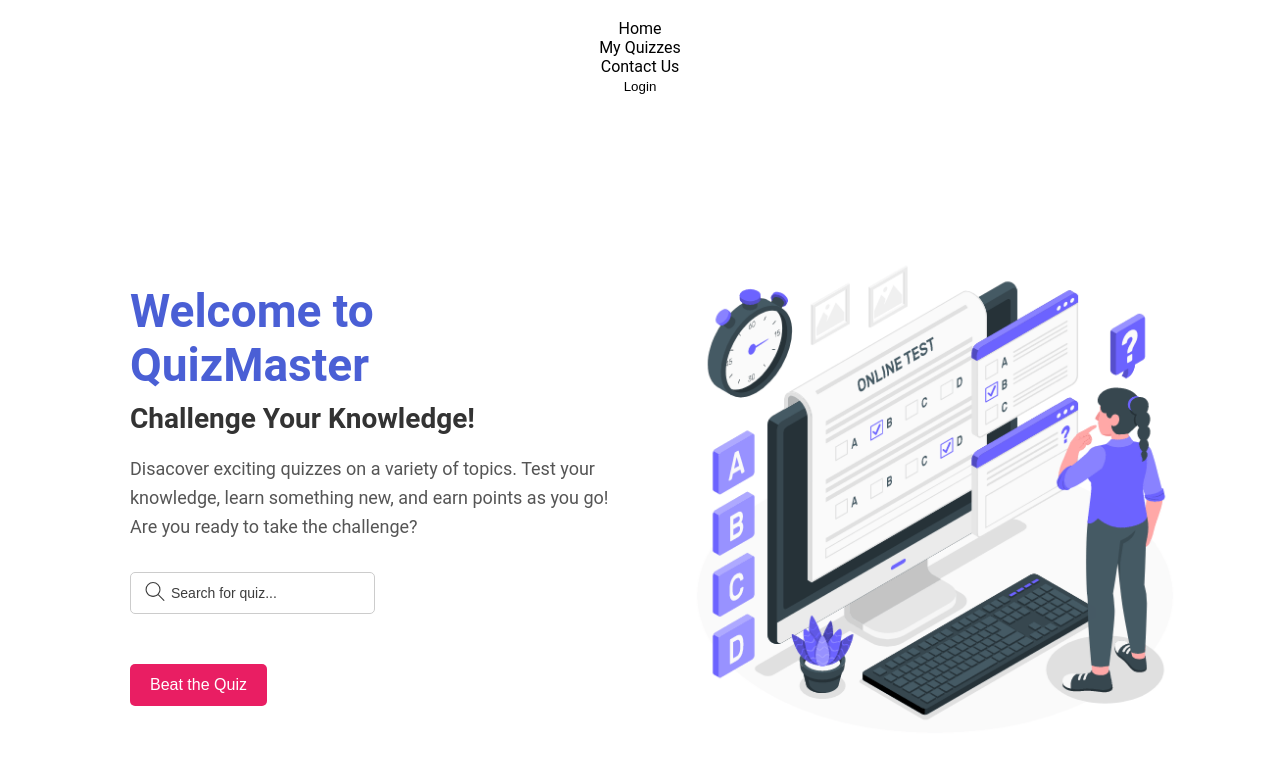
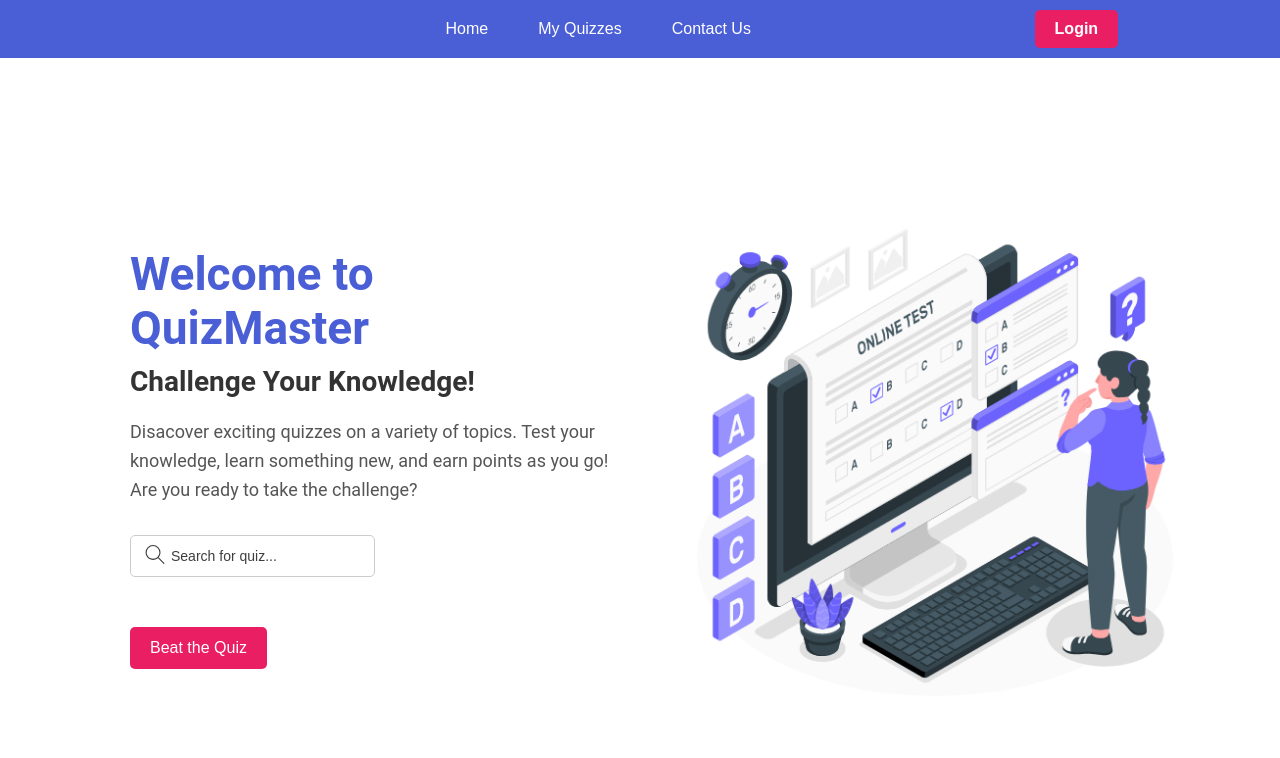
Before and after one commit to fatima-alzahraa-hammoud/quiz-app-website, a React (Create React App) app in the folder frontend/: page /Home in a window 1280 px wide. Shown: the top 758 px of the page. Built offline with nearby package versions, Linux system fonts and the light colour scheme.

Commit message:
CSS <> Style - navbar Component

```diff
--- a/frontend/src/components/common/Navbar.jsx
+++ b/frontend/src/components/common/Navbar.jsx
@@ -1,5 +1,6 @@
 import React from "react";
 import {useNavigate} from "react-router-dom";
+import "../../styles/navbar.css";
 
 const Navbar = () => {
     const navigate = useNavigate();
--- a/frontend/src/styles/login.css
+++ b/frontend/src/styles/login.css
@@ -3,7 +3,6 @@
     padding: 0;
     border: 0;
     box-sizing: border-box;
-    background-color: #fff;
 }
 
 body {
--- a/frontend/src/styles/navbar.css
+++ b/frontend/src/styles/navbar.css
@@ -0,0 +1,67 @@
+* {
+    padding: 0;
+    margin: 0;
+    border: 0;
+    box-sizing: border-box;
+}
+
+body {
+    font-family: 'Roboto', sans-serif;
+}
+
+nav {
+    display: flex;
+    justify-content: space-around;
+    align-items: center;
+    background-color: #4A5FD5;
+    padding: 10px 20px;
+    font-family: Arial, sans-serif;
+}
+
+nav a {
+    text-decoration: none;
+    color: white;
+    font-weight: 500;
+}
+
+nav .logo {
+    height: 40px;
+}
+
+nav ul {
+    list-style: none;
+    display: flex;
+    gap: 50px;
+    margin: 0;
+    padding: 0;
+}
+
+nav ul li {
+    display: inline-block;
+    cursor: pointer;
+    transition: color 0.3s ease-in-out;
+}
+
+nav ul li:hover {
+    color: #E0E0E0;
+}
+
+.navbar-btns {
+    display: flex;
+}
+
+.navbar-btns .login {
+    padding: 10px 20px;
+    background-color: #E91E63;
+    color: white;
+    border: none;
+    border-radius: 5px;
+    font-size: 1rem;
+    font-weight: bold;
+    cursor: pointer;
+    transition: background-color 0.3s ease;
+}
+
+.navbar-btns .login:hover {
+    background-color: #d81b60;
+}
--- a/frontend/src/styles/signup.css
+++ b/frontend/src/styles/signup.css
@@ -3,7 +3,6 @@
     padding: 0;
     border: 0;
     box-sizing: border-box;
-    background-color: #fff;
 }
 
 body {
```
